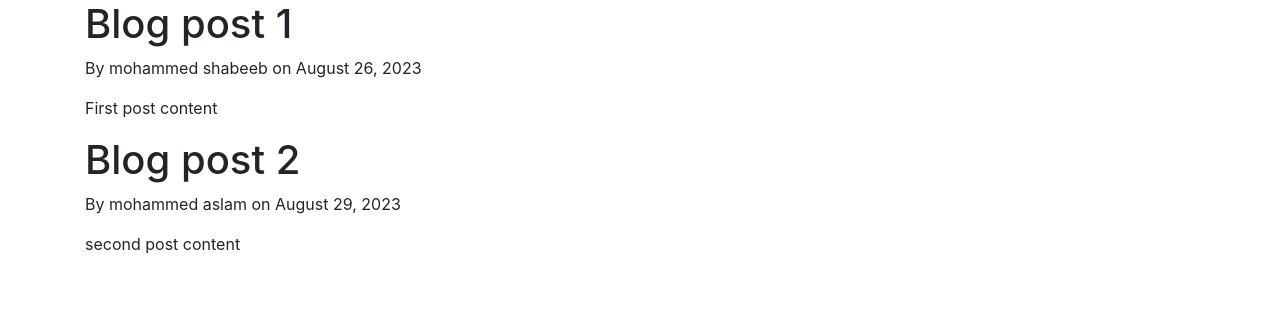
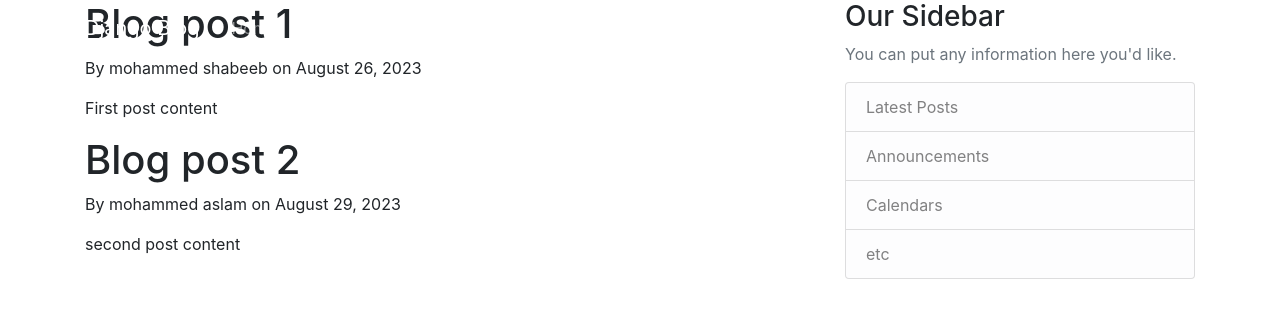
Before and after one commit to mhdshabeebvp/django_project_blog, a Django app: page / in a window 1280 px wide. Shown: the top 318 px of the page. Run offline with Django 5.2, Linux system fonts and the light colour scheme; some libraries are stand-ins or nearby versions.

Commit message:
Added the navigation and sidebar components for improved user navigation and a more organized layout.

```diff
--- a/django_project/blog/templates/blog/base.html
+++ b/django_project/blog/templates/blog/base.html
@@ -1,19 +1,13 @@
 <!DOCTYPE html>
 <html lang="en">
+
 <head>
     <!-- Required meta tags -->
     <meta charset="utf-8" />
-    <meta
-      name="viewport"
-      content="width=device-width, initial-scale=1, shrink-to-fit=no"
-    />
+    <meta name="viewport" content="width=device-width, initial-scale=1, shrink-to-fit=no" />
     <!-- Bootstrap CSS -->
-    <link
-      rel="stylesheet"
-      href="https://cdn.jsdelivr.net/npm/bootstrap@4.0.0/dist/css/bootstrap.min.css"
-      integrity="sha384-Gn5384xqQ1aoWXA+058RXPxPg6fy4IWvTNh0E263XmFcJlSAwiGgFAW/dAiS6JXm"
-      crossorigin="anonymous"
-    />
+    <link rel="stylesheet" href="https://cdn.jsdelivr.net/npm/bootstrap@4.0.0/dist/css/bootstrap.min.css"
+        integrity="sha384-Gn5384xqQ1aoWXA+058RXPxPg6fy4IWvTNh0E263XmFcJlSAwiGgFAW/dAiS6JXm" crossorigin="anonymous" />
 
     {% if title %}
     <title>Django Blog - {{ title }}</title>
@@ -23,26 +17,66 @@
 </head>
 
 <body>
+    <!-- NAVIGATION SECTION STARTED -->
+    <header class="site-header">
+        <nav class="navbar navbar-expand-md navbar-dark bg-steel fixed-top">
             <div class="container">
+                <a class="navbar-brand mr-4" href="/">Django Blog</a>
+                <button class="navbar-toggler" type="button" data-toggle="collapse" data-target="#navbarToggle"
+                    aria-controls="navbarToggle" aria-expanded="false" aria-label="Toggle navigation">
+                    <span class="navbar-toggler-icon"></span>
+                </button>
+                <div class="collapse navbar-collapse" id="navbarToggle">
+                    <div class="navbar-nav mr-auto">
+                        <a class="nav-item nav-link" href="/">Home</a>
+                        <a class="nav-item nav-link" href="/about">About</a>
+                    </div>
+                    <!-- Navbar Right Side -->
+                    <div class="navbar-nav">
+                        <a class="nav-item nav-link" href="#">Login</a>
+                        <a class="nav-item nav-link" href="#">Register</a>
+                    </div>
+                </div>
+            </div>
+        </nav>
+    </header>
+    <!-- NAVIGATION SECTION ENDED -->
+
+    <!-- SIDEBAR SECTION STARTED -->
+    <main role="main" class="container">
+        <div class="row">
+            <div class="col-md-8">
                 {% block content %}{% endblock %}
             </div>
+            <div class="col-md-4">
+                <div class="content-section">
+                    <h3>Our Sidebar</h3>
+                    <p class='text-muted'>You can put any information here you'd like.
+                    <ul class="list-group">
+                        <li class="list-group-item list-group-item-light">Latest Posts</li>
+                        <li class="list-group-item list-group-item-light">Announcements</li>
+                        <li class="list-group-item list-group-item-light">Calendars</li>
+                        <li class="list-group-item list-group-item-light">etc</li>
+                    </ul>
+                    </p>
+                </div>
+            </div>
+        </div>
+    </main>
+    <!-- SIDEBAR SECTION ENDED -->
+
 
     <!-- Optional JavaScript -->
     <!-- jQuery first, then Popper.js, then Bootstrap JS -->
-    <script
-      src="https://code.jquery.com/jquery-3.2.1.slim.min.js"
+    <script src="https://code.jquery.com/jquery-3.2.1.slim.min.js"
         integrity="sha384-KJ3o2DKtIkvYIK3UENzmM7KCkRr/rE9/Qpg6aAZGJwFDMVNA/GpGFF93hXpG5KkN"
-      crossorigin="anonymous"
-    ></script>
-    <script
-      src="https://cdn.jsdelivr.net/npm/popper.js@1.12.9/dist/umd/popper.min.js"
+        crossorigin="anonymous"></script>
+    <script src="https://cdn.jsdelivr.net/npm/popper.js@1.12.9/dist/umd/popper.min.js"
         integrity="sha384-ApNbgh9B+Y1QKtv3Rn7W3mgPxhU9K/ScQsAP7hUibX39j7fakFPskvXusvfa0b4Q"
-      crossorigin="anonymous"
-    ></script>
-    <script
-      src="https://cdn.jsdelivr.net/npm/bootstrap@4.0.0/dist/js/bootstrap.min.js"
+        crossorigin="anonymous"></script>
+    <script src="https://cdn.jsdelivr.net/npm/bootstrap@4.0.0/dist/js/bootstrap.min.js"
         integrity="sha384-JZR6Spejh4U02d8jOt6vLEHfe/JQGiRRSQQxSfFWpi1MquVdAyjUar5+76PVCmYl"
-      crossorigin="anonymous"
-    ></script>
+        crossorigin="anonymous"></script>
 </body>
+
 </html>
```
Lines whose indentation alone changed are shown as unchanged.
